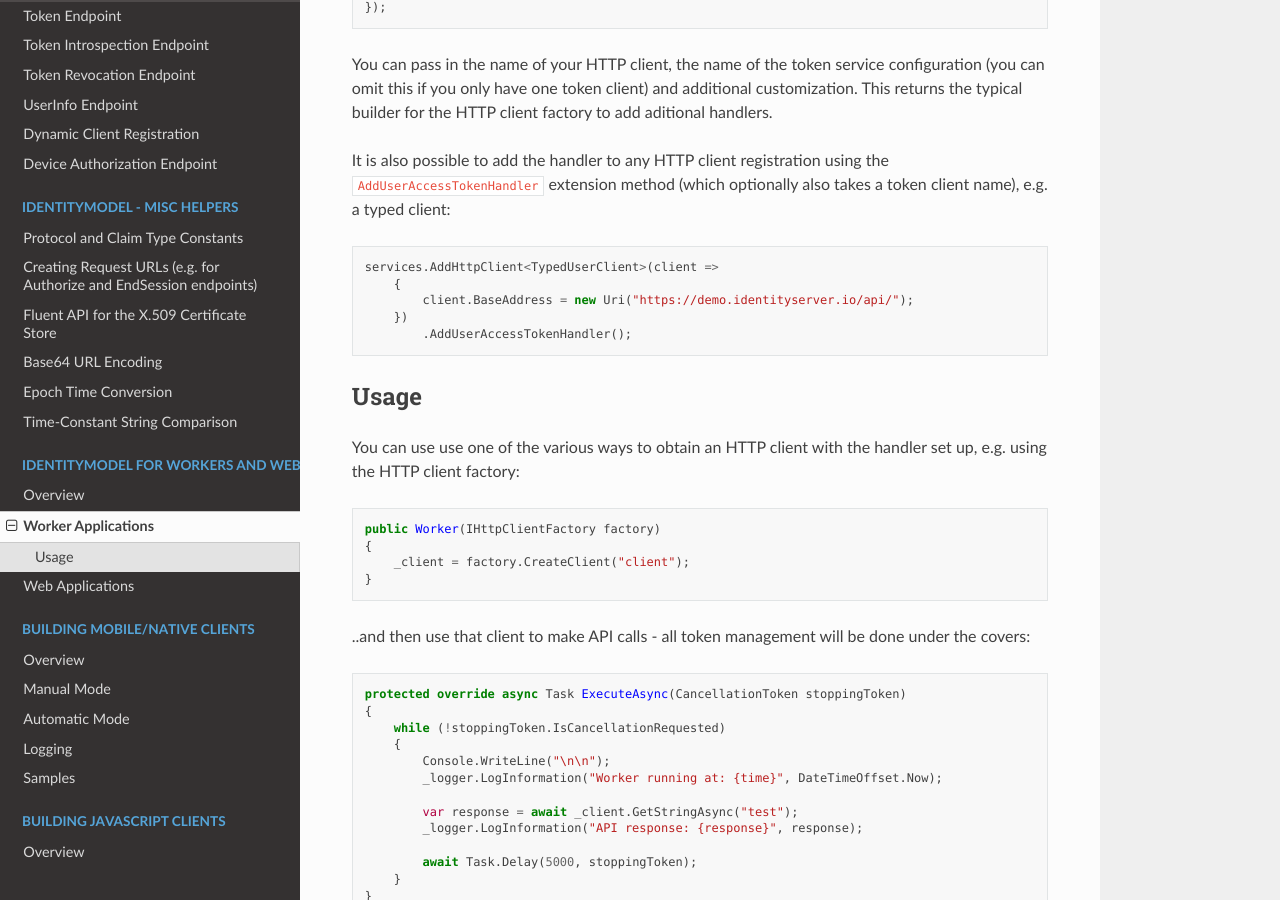
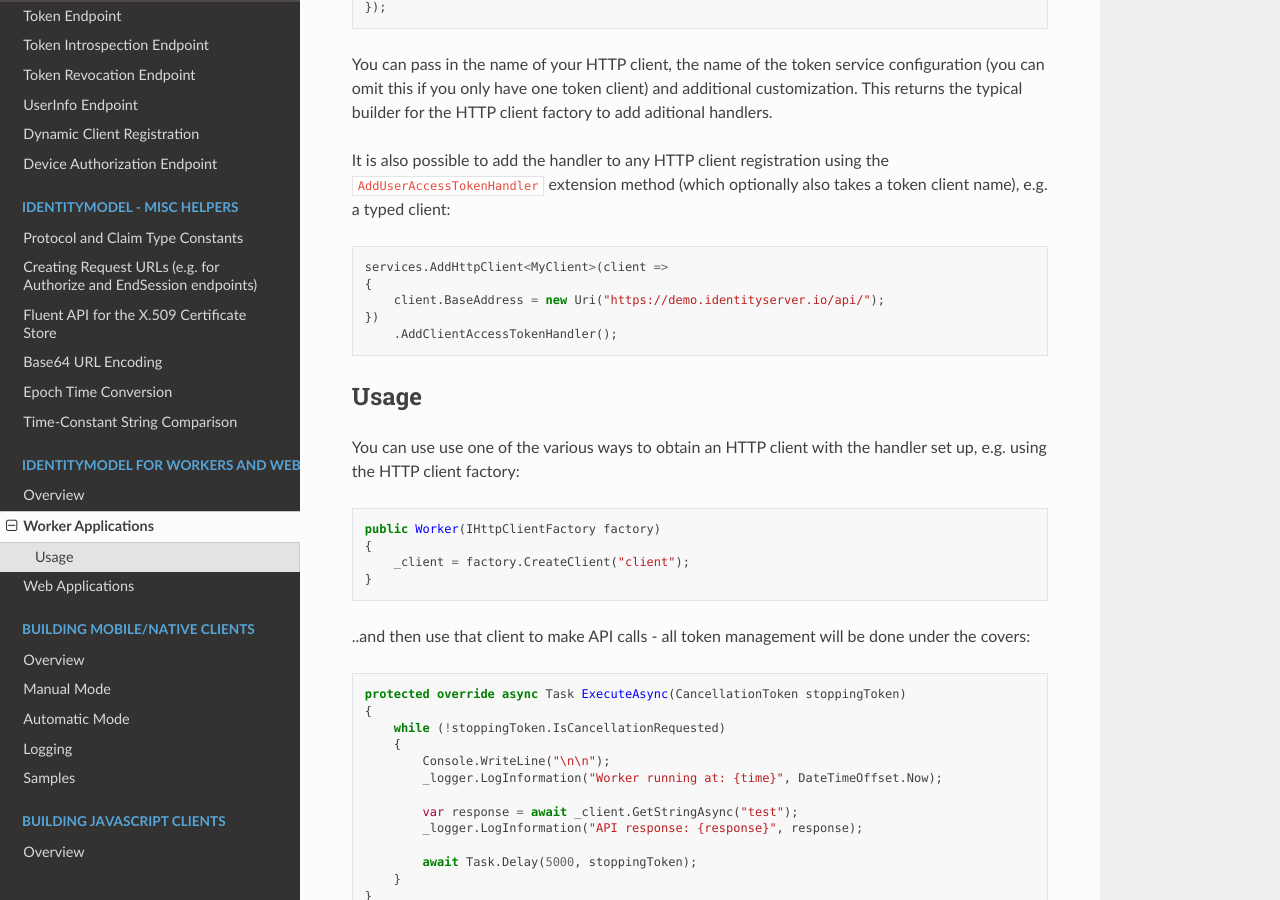
Before and after one commit to IdentityModel/Documentation, a Sphinx documentation site: the page built from docs/aspnetcore/worker.rst, in a window 1280 px wide and 900 px high, scrolled down 1236 px. Built offline with Sphinx 7.4.7 and the Read the Docs theme 2.0.0, drawn with Linux system fonts in a browser that asks for light colours.

Commit message:
Update worker.rst

```diff
--- a/docs/aspnetcore/worker.rst
+++ b/docs/aspnetcore/worker.rst
@@ -53,11 +53,11 @@ This returns the typical builder for the HTTP client factory to add aditional ha
 It is also possible to add the handler to any HTTP client registration using the ``AddUserAccessTokenHandler`` extension method
 (which optionally also takes a token client name), e.g. a typed client::
 
-    services.AddHttpClient<TypedUserClient>(client =>
-        {
-            client.BaseAddress = new Uri("https://demo.identityserver.io/api/");
-        })
-            .AddUserAccessTokenHandler();
+    services.AddHttpClient<MyClient>(client =>
+    {
+        client.BaseAddress = new Uri("https://demo.identityserver.io/api/");
+    })
+        .AddClientAccessTokenHandler();
 
 Usage
 -----
```
